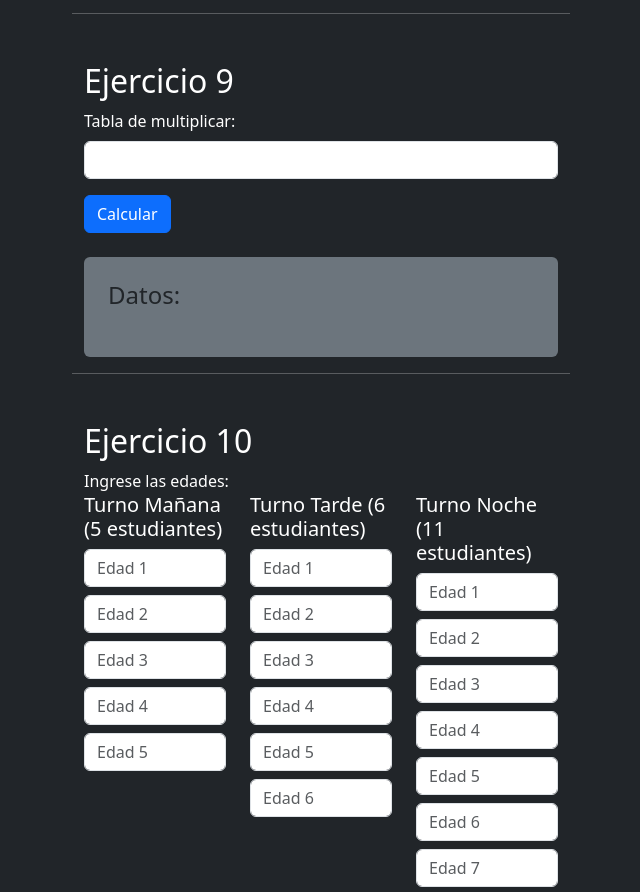
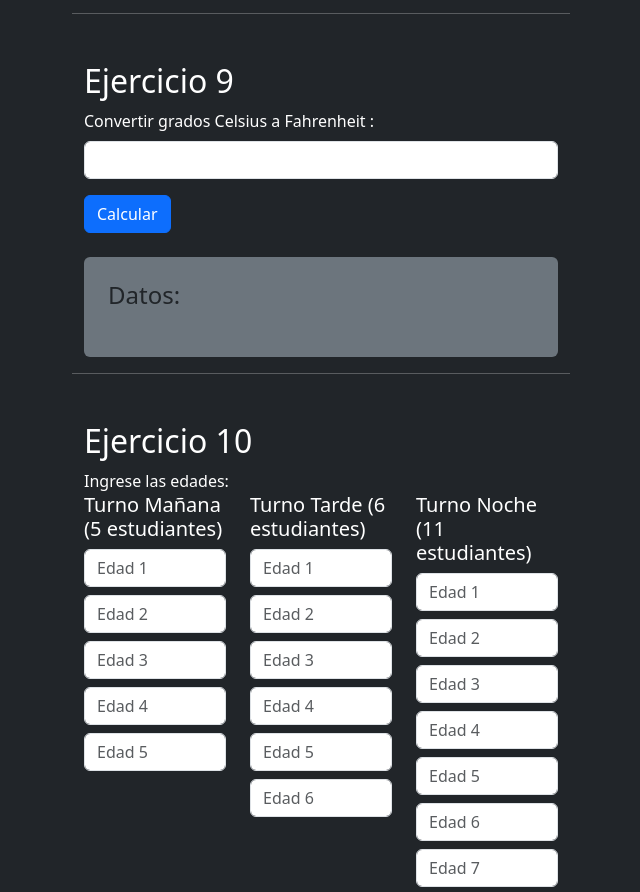
Before and after one commit to diegoguadron2/FS25, a plain HTML site: page Guia Javascript/index.html in a window 1280 px wide. Shown: the part 4097-4989 px from the top of the page, without its empty margins (319-959 px from the left). Drawn offline with nearby package versions, Linux system fonts and the light colour scheme.

Commit message:
Arreglos

```diff
--- a/Guia Javascript/index.html
+++ b/Guia Javascript/index.html
@@ -252,7 +252,7 @@
                         <h2>Ejercicio 9</h2>
                         <form id="miFormulario9">
                             <div class="mb-3">
-                                <label for="cel" class="form-label">Tabla de multiplicar:</label>
+                                <label for="cel" class="form-label">Convertir grados Celsius a Fahrenheit :</label>
                                 <input type="number" class="form-control" id="cel">
                             </div>
                             <button type="submit" class="btn btn-primary">Calcular</button>
```
